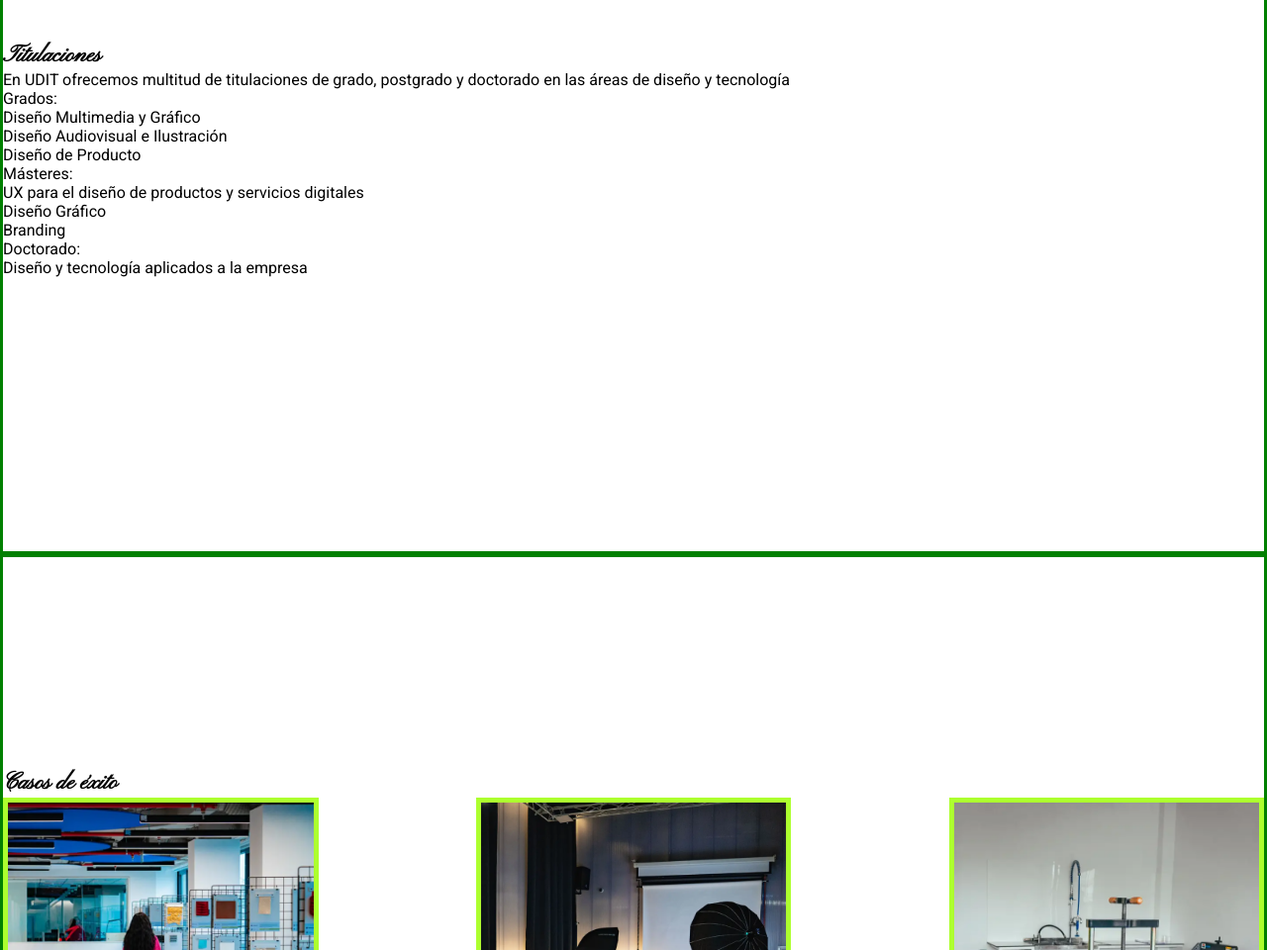
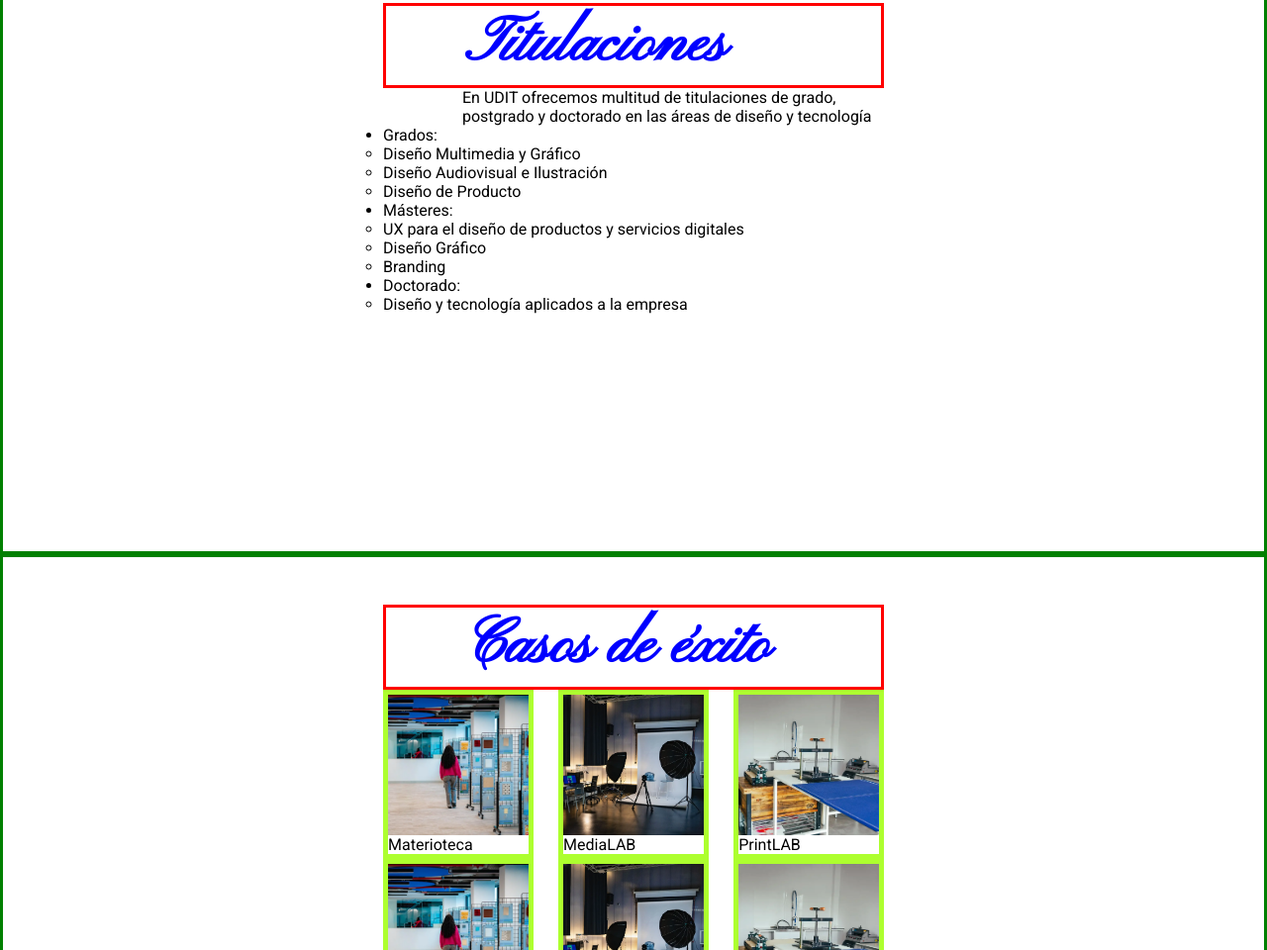
Before and after one commit to nereaalonso2004/WebTercero, a plain HTML site: page DWA_Repaso/index.html in a window 1280 px wide. Shown: the part 1840-2800 px from the top of the page at 99% size. Drawn offline with Linux system fonts and the light colour scheme.

Commit message:
web maquetación versión 23/09/2025

```diff
--- a/DWA_Repaso/css/styles.css
+++ b/DWA_Repaso/css/styles.css
@@ -39,8 +39,33 @@ img, iframe {
 }
 
 .galeria > * {
-    width: 25%;
+    width: 30%;
     border: greenyellow 5px solid;
+}
+
+.galeria > figure {
+    position: relative;
+}
+
+.galeria > figure > figcaption {
+    background-color: rgb(48, 48, 48);
+    position: absolute;
+    top: 0;
+    left: 0;
+    width: 100%;
+    height: 100%;
+    display: flex;
+    justify-content: center;
+    align-items: center;
+    font-size: 1.5em;
+    color: white;
+    font-weight: bold;
+    opacity: 0;
+    transition: 0.5s;
+}
+
+.galeria > figure > figcaption:hover {
+    opacity: 100%;
 }
 
 header, section {
@@ -53,6 +78,7 @@ header, section {
 
 section {
     min-height: 100vh;
+    padding: 3em 30%;
 }
 
 header {
@@ -67,6 +93,17 @@ header {
 header > h1 {
     font-size: 5em;
     text-align: right;
+}
+
+section > h2 {
+    font-size: 4rem;
+    color:blue;
+    border: red 3px solid;
+}
+
+section > h2,
+section > p  {
+    padding-left: 5rem;
 }
 
 /* Maquetación del menú */
@@ -89,3 +126,42 @@ header > h1 {
     display: flex;
     align-items: center;
 }
+
+#uni > p {
+    font-size: 1.2em;
+}
+
+@media screen and (max-width: 1200px) {
+    section {
+        padding: 3em 10%;
+    }
+
+    .galeria > figure {
+        width: 45%
+    }
+}
+
+
+@media screen and (max-width: 650px) {
+    section > h2 {
+        font-size: 1.5em;
+    }
+}
+
+@media screen and (max-width: 450px) {
+    .galeria > figure,
+    .galeria > iframe {
+        width: 100%;
+    }
+}
+
+.galeria > figure > figcaption {
+    opacity: 1;
+    position: static;
+    height: auto;
+    background-color: transparent;
+    color: black;
+    font-size: 1em;
+    font-weight: normal;
+    justify-content: start;
+}
--- a/DWA_Repaso/index.html
+++ b/DWA_Repaso/index.html
@@ -72,6 +72,66 @@
                     <img src="img/printlab.png" alt="">
                     <figcaption>PrintLAB</figcaption>
                 </figure>
+                <figure>
+                    <img src="img/materioteca.png" alt="">
+                    <figcaption>Materioteca</figcaption>
+                </figure>
+                <figure>
+                    <img src="img/medialab.png" alt="">
+                    <figcaption>MediaLAB</figcaption>
+                </figure>
+                <figure>
+                    <img src="img/printlab.png" alt="">
+                    <figcaption>PrintLAB</figcaption>
+                </figure>
+                <figure>
+                    <img src="img/materioteca.png" alt="">
+                    <figcaption>Materioteca</figcaption>
+                </figure>
+                <figure>
+                    <img src="img/medialab.png" alt="">
+                    <figcaption>MediaLAB</figcaption>
+                </figure>
+                <figure>
+                    <img src="img/printlab.png" alt="">
+                    <figcaption>PrintLAB</figcaption>
+                </figure>
+                <figure>
+                    <img src="img/materioteca.png" alt="">
+                    <figcaption>Materioteca</figcaption>
+                </figure>
+                <figure>
+                    <img src="img/medialab.png" alt="">
+                    <figcaption>MediaLAB</figcaption>
+                </figure>
+                <figure>
+                    <img src="img/printlab.png" alt="">
+                    <figcaption>PrintLAB</figcaption>
+                </figure>
+                <figure>
+                    <img src="img/materioteca.png" alt="">
+                    <figcaption>Materioteca</figcaption>
+                </figure>
+                <figure>
+                    <img src="img/medialab.png" alt="">
+                    <figcaption>MediaLAB</figcaption>
+                </figure>
+                <figure>
+                    <img src="img/printlab.png" alt="">
+                    <figcaption>PrintLAB</figcaption>
+                </figure>
+                <figure>
+                    <img src="img/materioteca.png" alt="">
+                    <figcaption>Materioteca</figcaption>
+                </figure>
+                <figure>
+                    <img src="img/medialab.png" alt="">
+                    <figcaption>MediaLAB</figcaption>
+                </figure>
+                <figure>
+                    <img src="img/printlab.png" alt="">
+                    <figcaption>PrintLAB</figcaption>
+                </figure>
             </div>
         </section>
 
```
